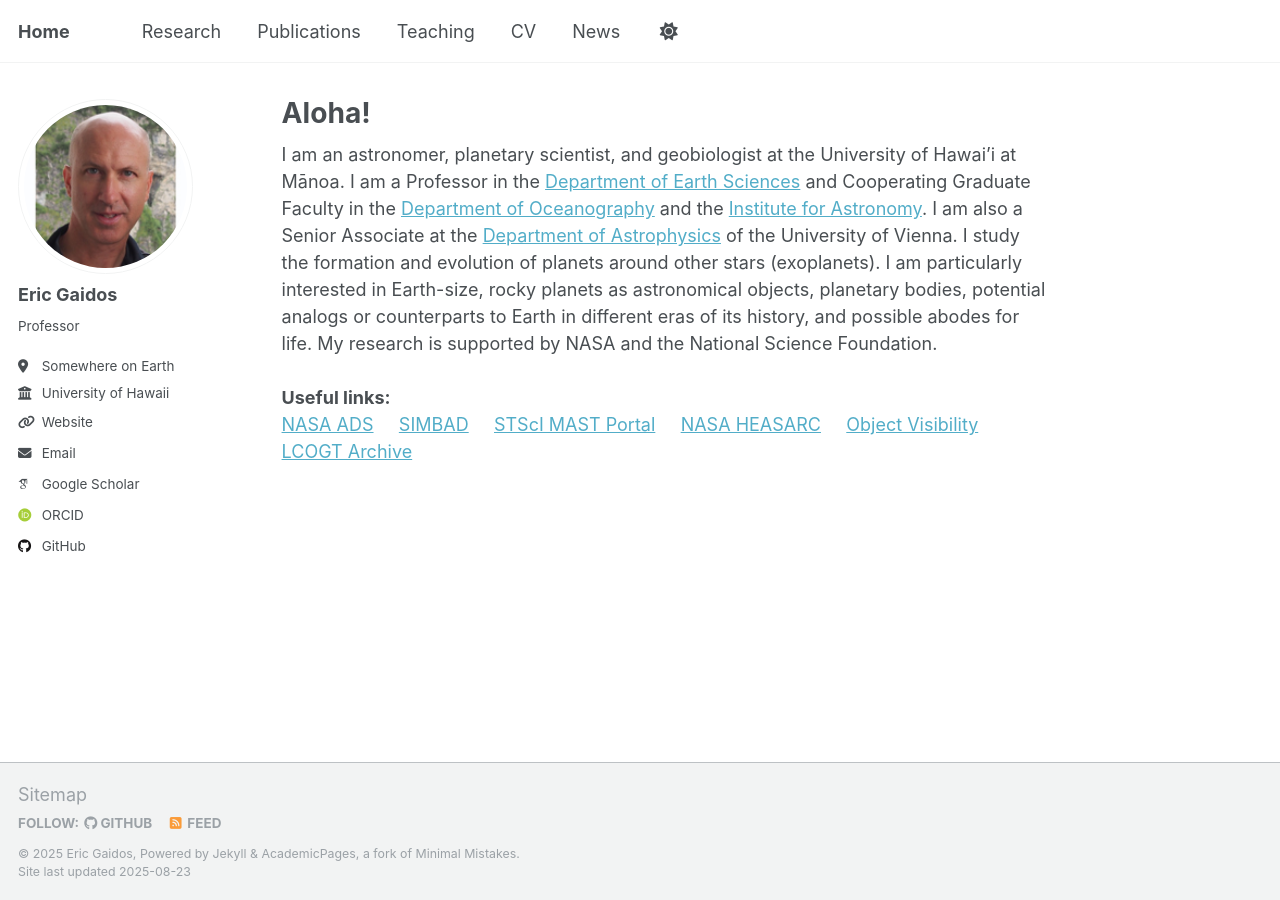
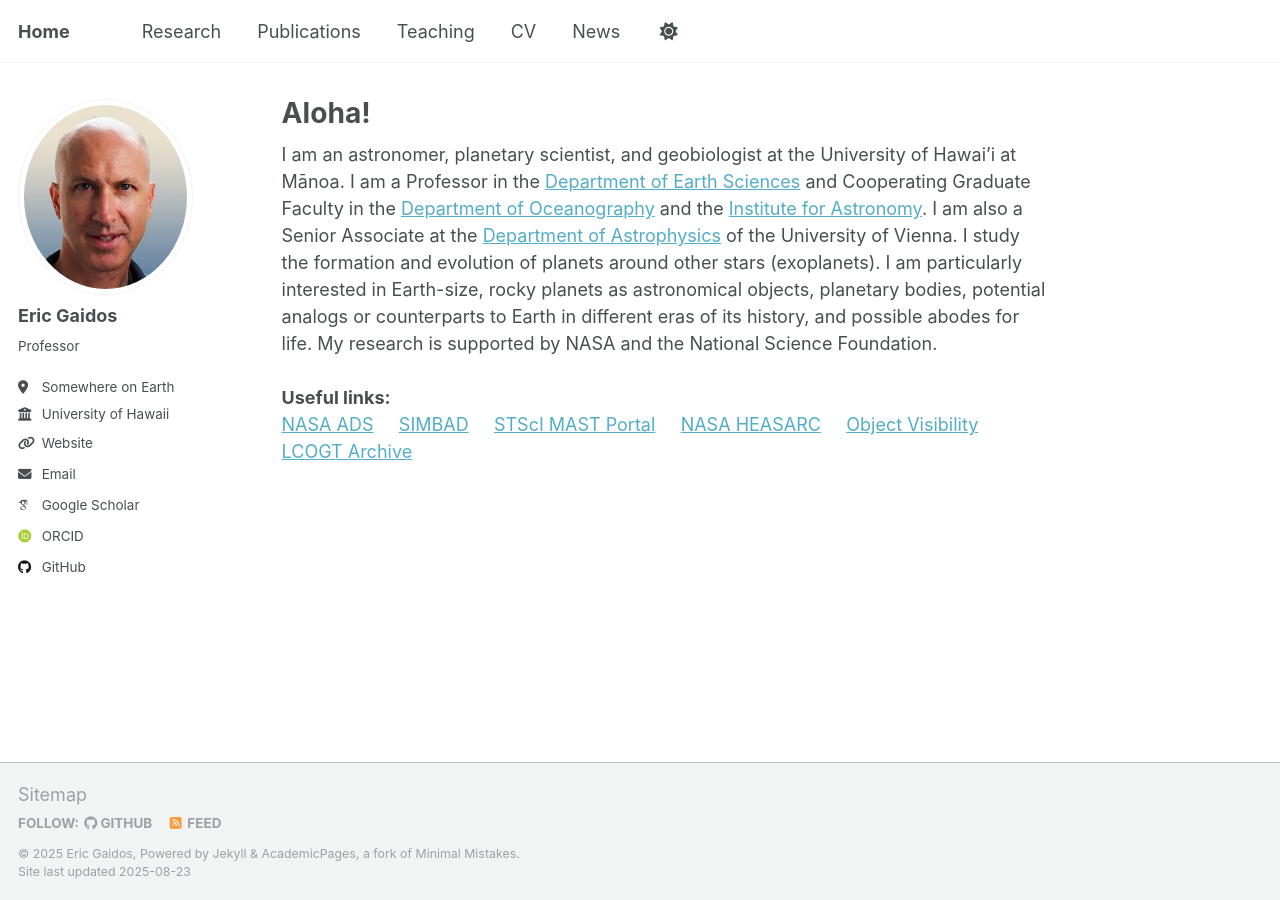
Before and after one commit to egaidos/egaidos.github.io, a Jekyll site: the page built from _pages/about.md, in a window 1280 px wide. Built offline with Jekyll 4.4.1, drawn with Linux system fonts in a browser that asks for light colours; some web fonts are replaced.

Commit message:
Update _config.yml

```diff
--- a/_config.yml
+++ b/_config.yml
@@ -22,7 +22,7 @@ repository               : "egaidos.github.io"
 #               Additional customization can be done by editing /_includes/author-profile.html
 author:
   # Biographic information
-  avatar           : "profile_photo2.jpg"
+  avatar           : "bio-photo3.jpg"
   name             : "Eric Gaidos"
   bio              : "Professor"
   location         : "Somewhere on Earth"
```
